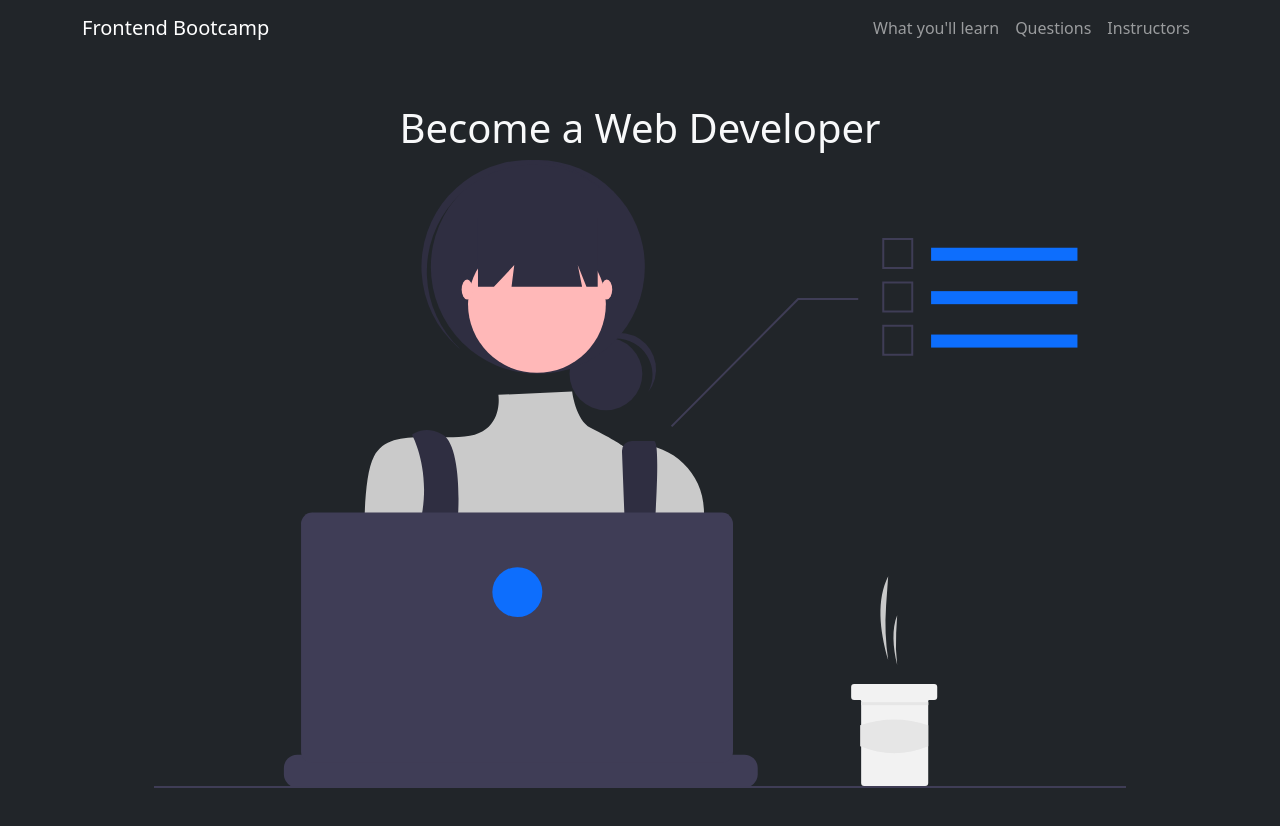
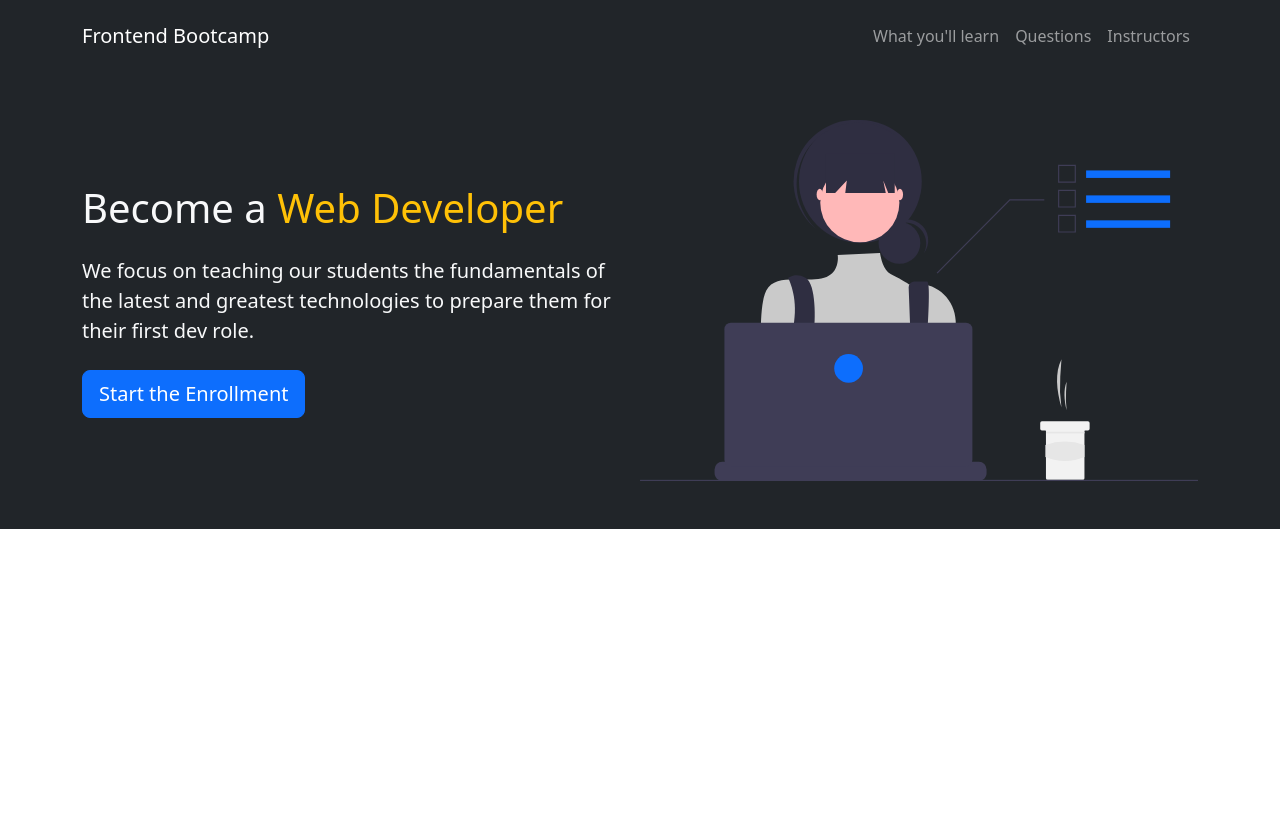
Before and after one commit to rishichintala/Bootcamp_Website, a website: page index.html in a window 1280 px wide. After the commit the page ends 800 px from the top, so only its background shows below. Drawn offline with nearby package versions, Linux system fonts and the light colour scheme.

Commit message:
showcase completed

```diff
--- a/index.html
+++ b/index.html
@@ -15,7 +15,7 @@
 <body>
     <!-- navbar -->
 
-    <nav class="navbar navbar-expand-lg bg-dark navbar-dark">
+    <nav class="navbar navbar-expand-lg bg-dark navbar-dark py-3">
         <div class="container">
             <a href="#" class="navbar-brand">Frontend Bootcamp</a>
             <button class="navbar-toggler" type="button" data-bs-toggle="collapse" data-bs-target="#navmenu">
@@ -39,16 +39,25 @@
     </nav>
                         <!-- showcase -->
 
-        <section class="bg-dark text-light p-5 text-center">
+        <section class="bg-dark text-light p-5 text-center text-sm-start">
             <div class="container">
-                <div>
+                <div class="d-sm-flex align-items-center justify-content-between">
                     <div>
-                    <h1>Become a Web Developer</h1>
+                    <h1>Become a <span class="text-warning">Web Developer</span></h1>
+                    <p class="lead my-4 ">
+                        We focus on teaching our students the fundamentals of the latest
+                        and greatest technologies to prepare them for their first dev role.
+                    </p>
+                    <button class="btn btn-primary btn-lg" data-bs-toggle="modal" data-bs-target="#enroll">
+                        Start the Enrollment
+                    </button>
                     </div>
-                    <img src="/images/showcase.svg">
+                    <img class="img-fluid w-50 d-none d-sm-block" src="/images/showcase.svg" alt="showcase_image">
                 </div>
             </div>
         </section>
+
+        <!-- newsletter -->
 </body>
 
 </html>
```
